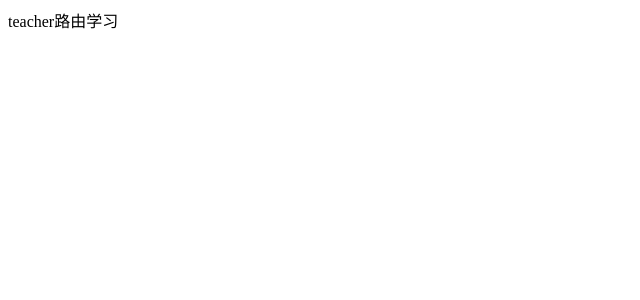
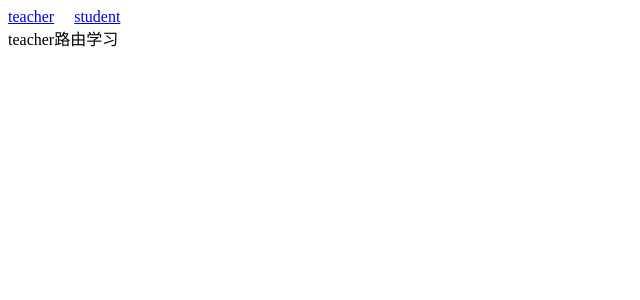
Before and after one commit to 591981210/react-next, a Next.js app: page /next-route/teacher in a window 1280 px wide. Shown: the top 300 px of the page, without its empty margins (0-640 px from the left). Built offline with nearby package versions, Linux system fonts and the light colour scheme.

Commit message:
普通组件和布局组件

```diff
--- /dev/null
+++ b/components/Mynav.js
@@ -0,0 +1,12 @@
+import Link from 'next/link'
+const Mynav = () => (
+  <div>
+    <Link href={{pathname: '/next-route/teacher'}}>
+      <a style={{marginRight: '20px'}}>teacher</a>
+    </Link>
+    <Link href={{pathname: '/next-route/student'}}>
+      <a style={{marginRight: '20px'}}>student</a>
+    </Link>
+  </div>
+)
+export default Mynav
--- /dev/null
+++ b/layouts/Mylayout.js
@@ -0,0 +1,10 @@
+import Mynav from '../components/Mynav'
+const Mylayout = (props) => (
+  <div>
+    <Mynav></Mynav>
+    {
+      props.children
+    }
+  </div>
+)
+export default Mylayout
--- a/pages/next-route/teacher/index.js
+++ b/pages/next-route/teacher/index.js
@@ -1,7 +1,14 @@
-const teacher = () =>(
+import Mynav from '../../../components/Mynav'
+import Mylayout from '../../../layouts/Mylayout'
+
+const teacher = () => (
     <div>
-        teacher路由学习
+        {/*<Mynav></Mynav>*/}
+        <Mylayout>
+            teacher路由学习
+        </Mylayout>
     </div>
+
 )
 
-export default  teacher
+export default teacher
```
Also changed, not shown: layouts/MovieLayout.js (added, +13 -0 lines), pages/next-route/index.js (+16 -10 lines), pages/next-route/student/index.js (+7 -3 lines).
